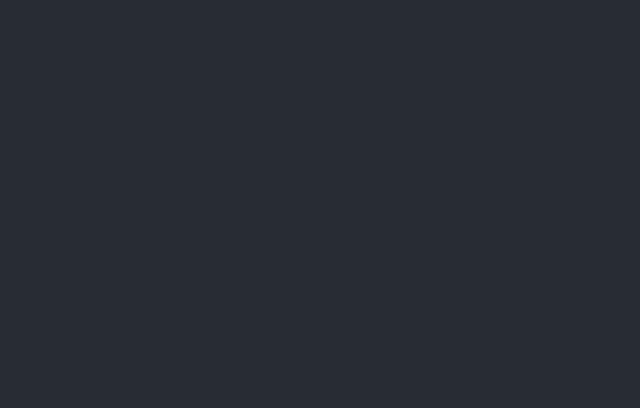
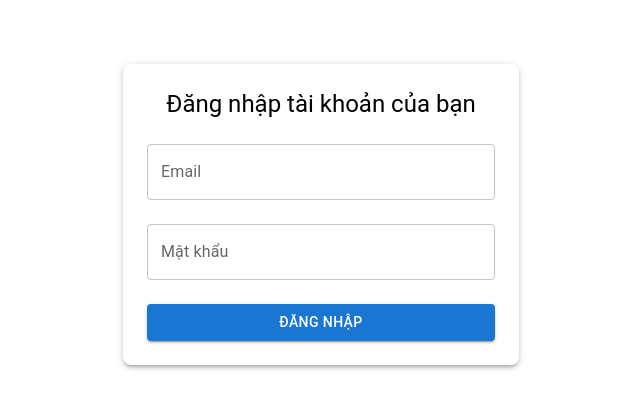
Before and after one commit to Phuc-Grut/tiemtra-client, a React (Create React App) app: page /login in a window 1280 px wide. Before the commit this address had no page. Shown: the top 408 px of the page, without its empty margins (319-959 px from the left). Built offline with nearby package versions, Linux system fonts and the light colour scheme.

Commit message:
up login form. login page

```diff
--- a/package.json
+++ b/package.json
@@ -6,7 +6,7 @@
     "@emotion/react": "^11.14.0",
     "@emotion/styled": "^11.14.0",
     "@mui/icons-material": "^6.4.5",
-    "@mui/material": "^6.4.5",
+    "@mui/material": "^6.4.7",
     "@testing-library/dom": "^10.4.0",
     "@testing-library/jest-dom": "^6.6.3",
     "@testing-library/react": "^16.1.0",
--- a/src/App.tsx
+++ b/src/App.tsx
@@ -1,14 +1,12 @@
-import React from 'react';
-import './App.css';
-import AppRoutes from './routes/AppRoutes';
+import { BrowserRouter } from 'react-router-dom'
+import './App.css'
+import AppRoutes from './routes/AppRoutes'
 
 function App() {
   return (
-    <div className="App">
-      <header className="App-header">
-       <AppRoutes />
-      </header>
-    </div>
+    <BrowserRouter>
+      <AppRoutes />
+    </BrowserRouter>
   );
 }
 
--- /dev/null
+++ b/src/components/LoginForm.tsx
@@ -0,0 +1,62 @@
+import React, { useState } from "react";
+import { TextField, Button, Container, Typography, Box } from "@mui/material";
+
+export default function LoginForm() {
+  const [email, setEmail] = useState("");
+  const [password, setPassword] = useState("");
+
+  const handleSubmit = (event: React.FormEvent) => {
+    event.preventDefault();
+    console.log("Email:", email, "Password:", password);
+  };
+
+  return (
+    <Container maxWidth="xs">
+      <Box
+        sx={{
+          display: "flex",
+          flexDirection: "column",
+          alignItems: "center",
+          mt: 8,
+          p: 3,
+          borderRadius: 2,
+          boxShadow: 3,
+          bgcolor: "background.paper",
+        }}
+      >
+        <Typography variant="h5" gutterBottom>
+          Đăng nhập tài khoản của bạn
+        </Typography>
+        <form onSubmit={handleSubmit} style={{ width: "100%" }}>
+          <TextField
+            label="Email"
+            type="email"
+            fullWidth
+            margin="normal"
+            variant="outlined"
+            value={email}
+            onChange={(e) => setEmail(e.target.value)}
+          />
+          <TextField
+            label="Mật khẩu"
+            type="password"
+            fullWidth
+            margin="normal"
+            variant="outlined"
+            value={password}
+            onChange={(e) => setPassword(e.target.value)}
+          />
+          <Button
+            type="submit"
+            fullWidth
+            variant="contained"
+            color="primary"
+            sx={{ mt: 2 }}
+          >
+            Đăng nhập
+          </Button>
+        </form>
+      </Box>
+    </Container>
+  );
+}
--- a/src/routes/AppRoutes.tsx
+++ b/src/routes/AppRoutes.tsx
@@ -1,13 +1,15 @@
-import { BrowserRouter, Routes, Route } from "react-router-dom"
+import { Routes, Route } from "react-router-dom"
 import Register from "../views/Register"
+import Login from "../views/Login"
+import Dashboard from "../views/Dashboard"
 
 const AppRoutes = () => {
   return (
-    <BrowserRouter>
       <Routes>
         <Route path="/register" element={<Register />} />
+        <Route path="/login" element={<Login/>} />
+        <Route path="/dashboard" element={<Dashboard/>} />
       </Routes>
-    </BrowserRouter>
   )
 }
 
--- /dev/null
+++ b/src/views/Dashboard.tsx
@@ -0,0 +1,9 @@
+const Dashboard = () => {
+    return (
+        <div>
+          đây là trang Admin
+        </div>
+    )
+}
+
+export default Dashboard
--- /dev/null
+++ b/src/views/Login.tsx
@@ -0,0 +1,13 @@
+import React from "react"
+import LoginForm from "../components/LoginForm"
+
+const Login = () => {
+  return (
+    <div>
+      {/* <h2>Đây là trang login</h2> */}
+      <LoginForm />
+    </div>
+  );
+};
+
+export default Login;
--- a/src/views/Register.tsx
+++ b/src/views/Register.tsx
@@ -11,7 +11,7 @@ const Register = () => {
   const handleRegister = async (name: string, email: string, password: string) => {
     try {
       await register(name, email, password);
-      navigate("/login"); // Chuyển hướng đến trang đăng nhập sau khi đăng ký thành công
+      navigate("/login")
     } catch (err) {
       setError("Registration failed. Please try again.")
     }
```
Also changed, not shown: 2 other files (tests, documents, lock files or other folders).
